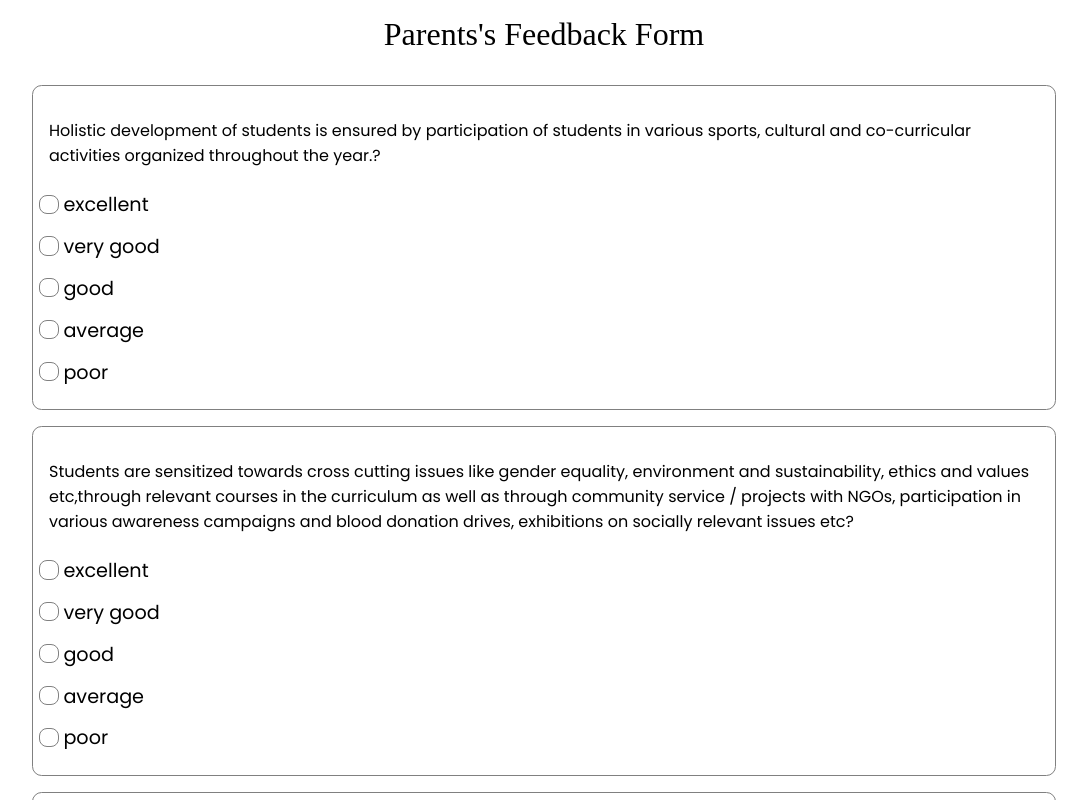
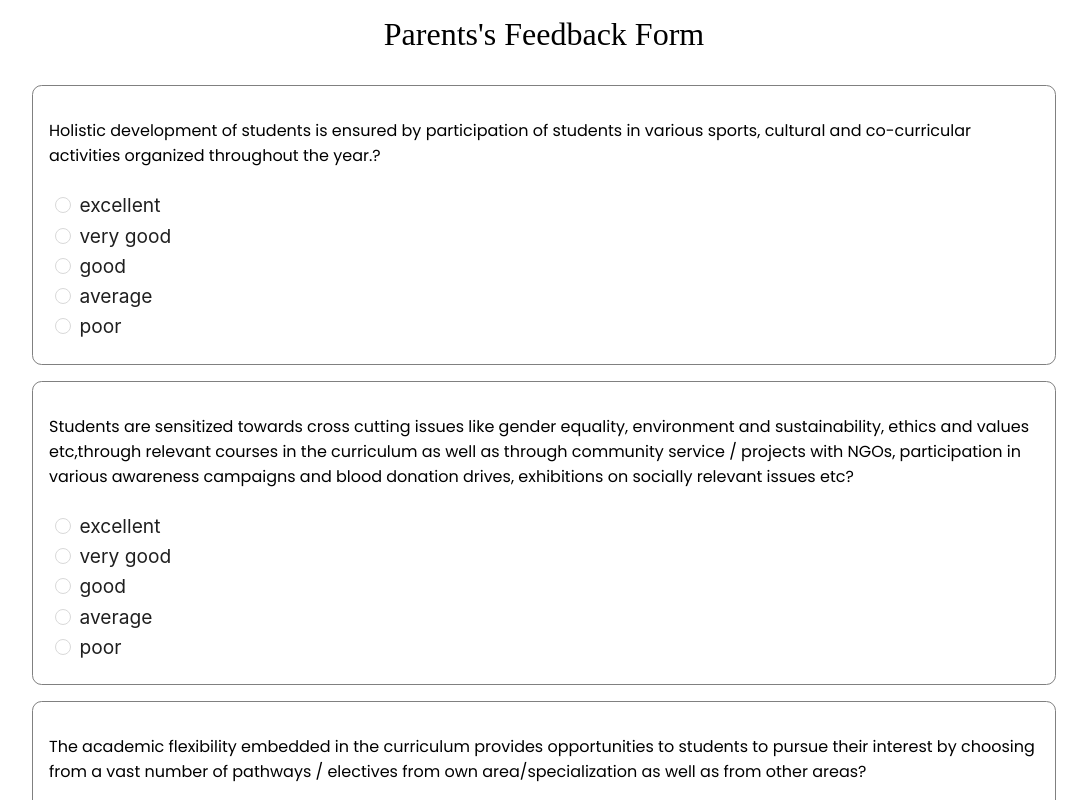
Before and after one commit to Phoenix-031/FeedBack, a React (Vite) app: page /parents in a window 1280 px wide. Shown: the top 800 px of the page, without its empty margins (96-1183 px from the left). Built offline with nearby package versions, Linux system fonts and the light colour scheme; a web font is replaced by a local one.

Commit message:
addedradio button

```diff
--- a/package.json
+++ b/package.json
@@ -10,6 +10,7 @@
     "preview": "vite preview"
   },
   "dependencies": {
+    "antd": "^5.15.2",
     "react": "^18.2.0",
     "react-dom": "^18.2.0",
     "react-icons": "^5.0.1",
--- a/src/components/Questions/Questions.tsx
+++ b/src/components/Questions/Questions.tsx
@@ -1,5 +1,9 @@
 
 import styles from './question.module.scss'
+import { useEffect, useState } from 'react'
+
+import type { RadioChangeEvent } from 'antd';
+import { Radio } from 'antd';
 
 interface QuestionsProps {
     data: {
@@ -10,30 +14,56 @@ interface QuestionsProps {
 }
 
 const Questions = (props :QuestionsProps) => {
+
+
+    // useEffect(() => {
+    //     console.log(selectedOption)
+    // },[selectedOption])
+
+  const [value, setValue] = useState(1);
+
+  const onChange = (e: RadioChangeEvent) => {
+    console.log('radio checked', e.target.value);
+    setValue(e.target.value);
+  };
+
   return (
     <div className={styles.question__main__container}>
         <div>
             <p>{props.data.question}</p>
         </div>
         <div>
-            {
-                props.data.options.map((option, index) => {
+
+        <Radio.Group onChange={onChange} value={value}>
+
+               { props.data.options.map((option, index) => {
                     return (
-                    <li key={index}>
-                        <input
-                        type="radio"
-                        id={`option${index}`}
-                        name="quizOptions"
-                        value={option}
-                        //   checked={selectedOption === option}
-                        //   onChange={() => handleOptionSelect(option)}
-                        />
-                        <div className={styles.custom__checkbox}></div>
-                        <label htmlFor={`option${index}`}>{option}</label>
-                    </li>
+                        <div key={index}>
+                            {/* <Checkbox onChange={onChange}>{option}</Checkbox> */}
+                            <Radio value={option} style={{
+                                fontSize:'1.2rem'
+                            }}>{option}</Radio>
+                        </div>
+                  // <li key={index}>
+                    //     <input
+                    //     type="radio"
+                    //     id={`option${index}`}
+                    //     name="quizOptions"
+                    //     value={option}
+                    //     checked={selectedOption === option}
+                    //     onChange={() => {
+                    //         setSelectedOption(option)
+                    //     }}
+                    //     />
+                    //     <div className={styles.custom__checkbox}></div>
+                    //     <label htmlFor={`option${index}`}>{option}</label>
+                    // </li>
                     )
                 })
             }
+                            </Radio.Group>
+
+
         </div>
     </div>
   )
--- a/src/components/Questions/question.module.scss
+++ b/src/components/Questions/question.module.scss
@@ -20,7 +20,7 @@
         font-size: var(--font-size-question);
     }
 
-    &>div:nth-child(2)>li {
+    &>div:nth-child(2)>div {
         list-style: none;
         padding: var(--padding-list);
         font-family: $poppins-sans;
@@ -36,17 +36,6 @@
             font-size: var(--font-size-question);
             font-size: var(--font-size-options);
             cursor: pointer;
-
-            &::before {
-                content: '';
-                position: absolute;
-                left: -1.5rem;
-                top: 0.2rem;
-                width: 1.2rem;
-                height: 1.2rem;
-                border: 1px solid gray;
-                border-radius: 0.5rem;
-            }
         }
     }
 }
```
Also changed, not shown: 1 other file (tests, documents, lock files or other folders).
